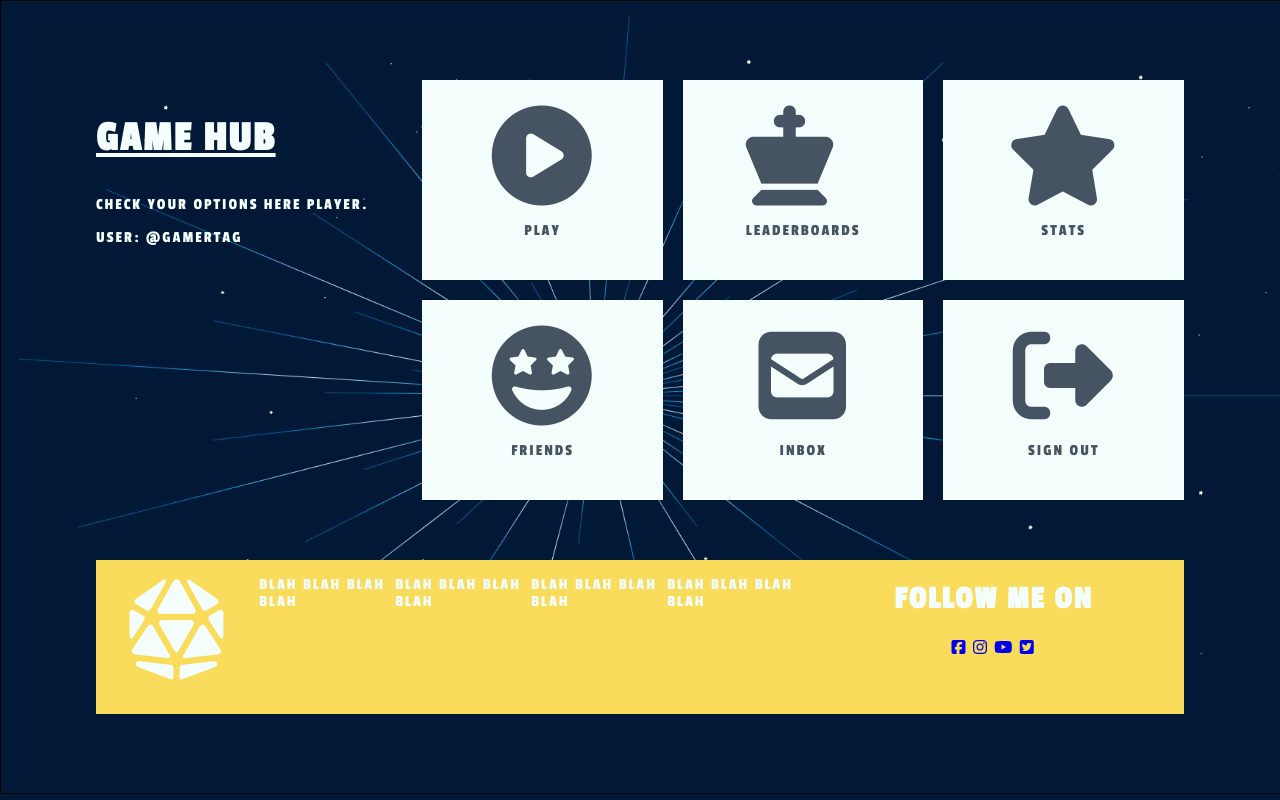
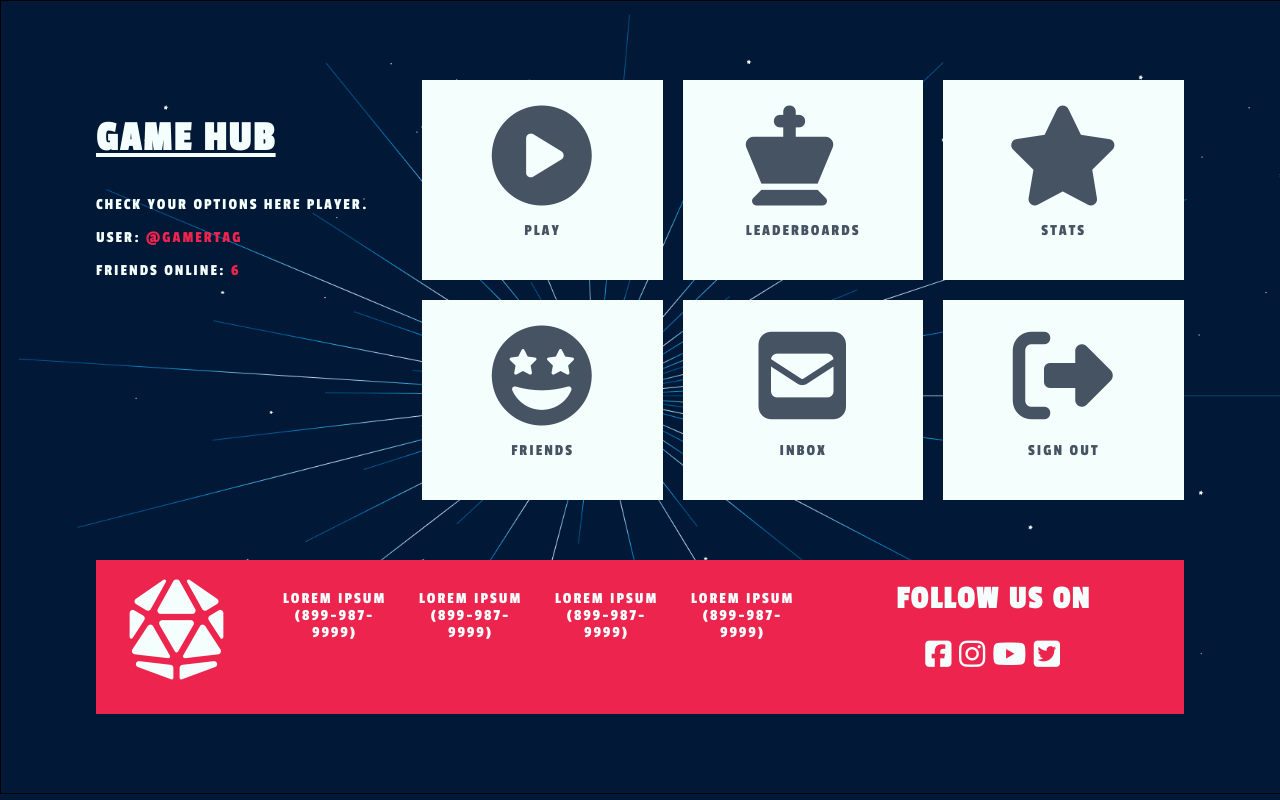
Before and after one commit to gabaza/gamehub, a plain HTML site: page index.html in a window 1280 px wide. Drawn offline with Linux system fonts and the light colour scheme.

Commit message:
deploy on netlify

```diff
--- a/index.html
+++ b/index.html
@@ -14,7 +14,8 @@
         <article>
             <h1>Game Hub</h1>
             <p>Check your options here player.</p>
-            <p>User: @gamertag</p>
+            <p>User: <span>@gamertag</span></p>
+            <p>friends online: <span>6</span></p>
         </article>
         <section>
             <div>
@@ -39,13 +40,13 @@
         <footer>
             <a href="#"><i class="fas fa-dice-d20"></i></a>
             <div class="footer-ps">
-                <p> blah blah blah blah </p>
-                <p> blah blah blah blah </p>
-                <p> blah blah blah blah </p>
-                <p> blah blah blah blah </p>
+                <p> lorem ipsum  </br> (899-987-9999) </p>
+                <p> lorem ipsum  </br> (899-987-9999)</p>
+                <p> lorem ipsum  </br> (899-987-9999)</p>
+                <p> lorem ipsum  </br> (899-987-9999)</p>
             </div>
             <div class="footer-links">
-                <h1>Follow me on</h1>
+                <h1>Follow us on</h1>
                 <a href="#"><i class="fab fa-facebook-square"></i></a>
                 <a href="#"><i class="fab fa-instagram"></i></a>
                 <a href="#"><i class="fab fa-youtube"></i></a>
--- a/styles.css
+++ b/styles.css
@@ -20,6 +20,9 @@ main {
 main > article > h1 {
     font-size: 42px;
     text-decoration: underline;
+}
+main > article > p > span {
+    color: #ed254e;
 }
 main > section {
     display: grid;
@@ -56,7 +59,8 @@ main > footer {
     grid-column-start: 1;
     grid-column-end: 3;
     width: 100%;
-    background-color: #F9dc5c;
+    /* background-color: #F9dc5c; */
+    background-color: #ed254e;
     margin-top: 60px;
     display: grid;
     grid-template-columns: 15% 50% 35%;
@@ -71,6 +75,20 @@ main > footer > .footer-ps {
     display: flex;
     flex-direction: row;
 }
+main > footer > .footer-ps > p {
+    text-align: center;
+    margin-top: 30px;
+    margin-left: 15px;
+}
 main > footer > .footer-links {
     text-align: center;
 }
+main > footer > .footer-links a {
+    text-decoration: none;
+    color: #f4fffd;
+    font-size: 30px;
+}
+main > footer > .footer-links a:hover {
+    font-size: 38px;
+    color: #F9dc5c;
+}
```
